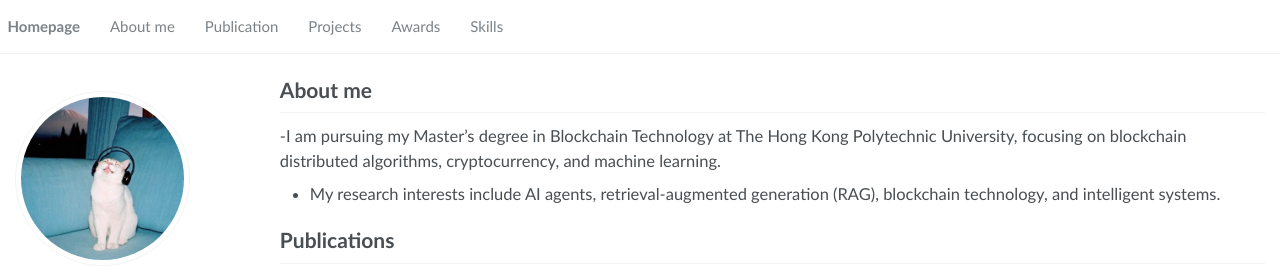
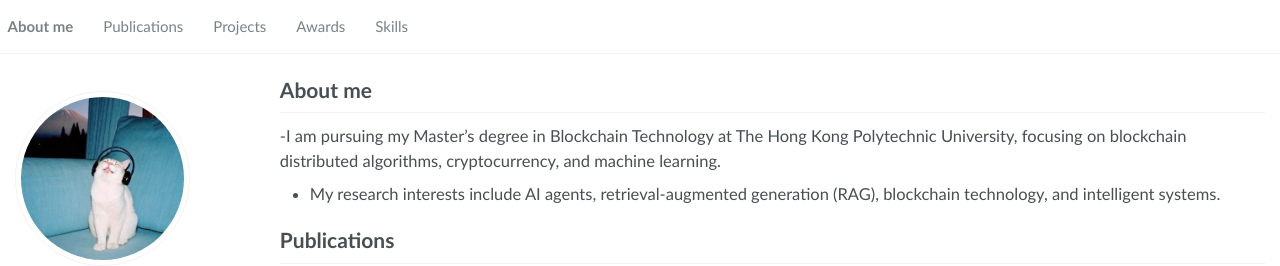
Before and after one commit to liuxiaojieOutOfWorld/liuxiaojieOutOfWorld_github.io, a Jekyll site: the page built from _pages/about.md, in a window 1280 px wide. Shown: the top 266 px of the page. Built offline with Jekyll 4.4.1, drawn with Linux system fonts in a browser that asks for light colours.

Commit message:
fix(nav): use relative_url and in-page anchors to fix duplicate homepage and broken links

```diff
--- a/_data/navigation.yml
+++ b/_data/navigation.yml
@@ -1,19 +1,17 @@
 # main links
 main:
-  - title: "Homepage"
-    url: "/"
 
   - title: "About me"
-    url: "/#about-me"
+    url: "#about-me"
 
-  - title: "Publication"
-    url: "/#publications"
+  - title: "Publications"
+    url: "#publications"
 
   - title: "Projects"
-    url: "/#projects"
+    url: "#projects"
 
   - title: "Awards"
-    url: "/#awards"
+    url: "#awards"
 
   - title: "Skills"
-    url: "/#skills"
+    url: "#skills"
--- a/_includes/masthead.html
+++ b/_includes/masthead.html
@@ -5,7 +5,7 @@
         <button><div class="navicon"></div></button>
         <ul class="visible-links">
           {% for link in site.data.navigation.main %}
-            <li class="masthead__menu-item"><a href="{{ domain }}{{ link.url }}">{{ link.title }}</a></li>
+            <li class="masthead__menu-item"><a href="{{ link.url | relative_url }}">{{ link.title }}</a></li>
           {% endfor %}
         </ul>
         <ul class="hidden-links hidden"></ul>
```
